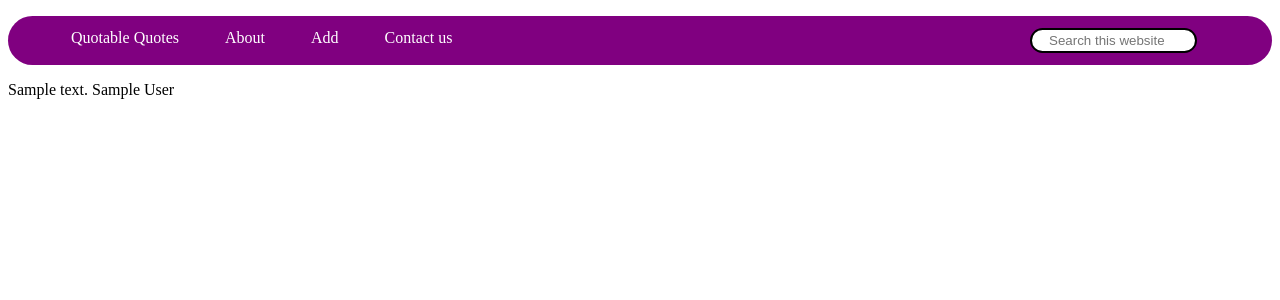
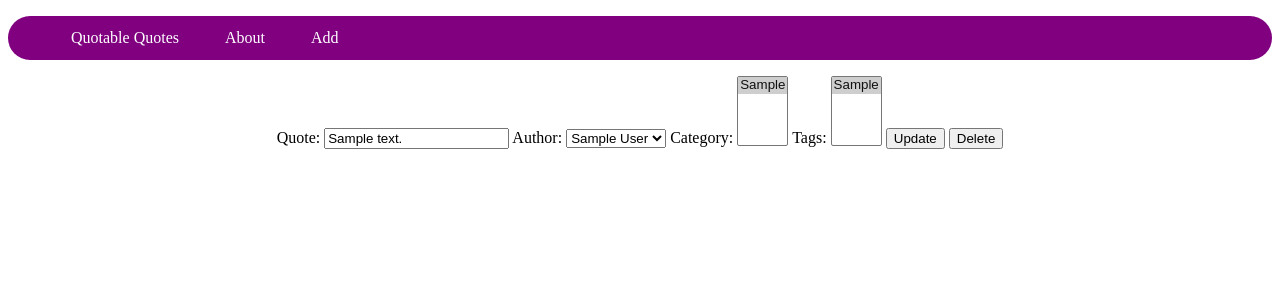
Before and after one commit to dstevens2712/Querch, a Django app: page /result/1 in a window 1280 px wide. Shown: the top 300 px of the page. Run offline with Django 4.2, Linux system fonts and the light colour scheme; tables that the repository leaves empty hold one stand-in row (values such as "Sample post").

Commit message:
updated files still need a lot of work haha

```diff
--- a/qq/quotes/forms.py
+++ b/qq/quotes/forms.py
@@ -1,5 +1,3 @@
-from asyncio import Task
-from unicodedata import category
 from django import forms
 from .models import Quote, Author, Category, Tag
 
@@ -7,18 +5,22 @@ from .models import Quote, Author, Category, Tag
 class QuoteForm(forms.ModelForm):
     class Meta:
         model = Quote
-        fields = ['text', 'author']
+        fields = ['text', 'author', 'category', 'tags']
 
     def __init__(self, *args, **kwargs):
+        authors = Author.objects.all()
         super().__init__(*args, **kwargs)
         self.fields['text'].label = 'Quote'
         self.fields['author'].label = 'Author'
-
+        self.fields['category'].label = 'Category'
+        self.fields['tags'].label = 'Tags'
+        # self.fields['author'].widget = forms.TextInput(attrs={'default' : 'Anonymous', 'required' : True, 'choice' : authors})
 
     def save(self, *args, **kwargs):
         author, create = Author.objects.get_or_create(author=self.data['author'])
         self.instance.author = author
         super().save(*args, **kwargs)
+
 
 class CategoryForm(forms.ModelForm):
     class Meta:
--- a/qq/quotes/models.py
+++ b/qq/quotes/models.py
@@ -5,7 +5,7 @@ from django.db import models
 
 class Quote(models.Model):
 
-    text = models.CharField(max_length=1000)
+    text = models.CharField(max_length=5000)
     tags = models.ManyToManyField('Tag')
     category = models.ManyToManyField('Category')
     author = models.ForeignKey('Author', on_delete = models.CASCADE, null=True, blank=True)
--- a/qq/quotes/templates/result_detail.html
+++ b/qq/quotes/templates/result_detail.html
@@ -1,9 +1,16 @@
 {% extends 'nav.html' %}
 {% block content %}
 
+<center>
+    <form action="{% url 'add' %}" method="POST">
+        {% csrf_token %}
+        {{ quote_form }}
 
-{{ quote.text }}
-{{ quote.author }}
+        <input type="submit" name="save_quote" value="Update" />
+        <input type="submit" name="delete" value="Delete" />
+    </form>
+</center>
+
 
  {% for tag in quote.tags_set.all %}
     {{ tag }}
--- a/qq/quotes/templates/results.html
+++ b/qq/quotes/templates/results.html
@@ -1,8 +1,10 @@
 {% extends 'nav.html' %}
 {% block content %}
 
+<h1>{{ category | title}}</h1>
+
     {% for quote in quotes %}
-        <li><a href="{% url 'result' quote.id %}">{{ quote.text }}</a></li>
+        <li><a href="{% url 'result' quote.id %}">{{ quote.text }}</a> - {{ quote.author }}</li>
     {% endfor %}
 
 {% endblock content %}
--- a/qq/quotes/views.py
+++ b/qq/quotes/views.py
@@ -7,11 +7,8 @@ from django.http.response import HttpResponseRedirect
 from django.urls import reverse
 
 
-
-
-
 # Create your views here.
-class Home(View):           #Get the Home page for Quotable Quotes
+class Home(View):
     def get(self, request):
         num = Quote.objects.count()
         quote_id = random.randrange(1, num)
@@ -61,9 +58,10 @@ class AddQuote(View):
             quote_form = QuoteForm(request.POST)
             if quote_form.is_valid():
                quote_form.save()
-            return HttpResponseRedirect(reverse('result', kwargs = {'quote_id' : Quote.objects.latest('pk').pk}
-            )
-            )
+            # return HttpResponseRedirect(reverse('result', kwargs = {'quote_id' : Quote.objects.latest('pk').pk}
+            return redirect('home')
+
+
 
 
 class Results(View):
@@ -84,15 +82,35 @@ class Results(View):
 
 class Result(View):
     def get(self, request, quote_id):
-        quote = Quote.objects.get(id=quote_id)
-
+        quote = Quote.objects.get(id = quote_id)
+        quote_form = QuoteForm(instance = quote)
         return render(
             request,
             template_name='result_detail.html',
             context={
-                'quote' : quote
+                'quote' : quote,
+                'quote_form' : quote_form
             }
         )
+
+    def post(self, request, quote_id):
+        '''Update or delete a quote'''
+        quote = Quote.objects.filter(id = quote_id)
+        if 'save' in request.POST:
+            form = QuoteForm(request.POST)
+            if form.is_valid():
+                quote_description = form.cleaned_data['text']
+                author = form.cleaned_data['author']
+                quote.update(text = quote_description, author = author)
+            return redirect('result')
+
+        elif 'delete' in request.POST:
+            quote.delete()
+
+            return redirect('home')
+
+
+
 
 
 
--- a/qq/templates/nav.html
+++ b/qq/templates/nav.html
@@ -29,11 +29,11 @@
         .navbar li a:hover{
             color: red
         }
-        .search{
+        /* .search{
             float: right;
             color: white;
             padding: 12px 75px;
-        }
+        } */
         .navbar input{
             border: 2px solid black;
             border-radius: 14px;
@@ -50,10 +50,10 @@
                 <li><a href="{% url 'home' %}">Quotable Quotes</a></li>
                 <li><a href="{% url 'about' %}">About</a></li>
                 <li><a href="{% url 'add' %}">Add</a></li>
-                <li><a href="#">Contact us</a></li>
+                <!-- <li><a href="#">Contact us</a></li>
                 <div class="search">
                     <input type="text" name="search" id="search" placeholder="Search this website">
-                </div>
+                </div> -->
             </ul>
         </nav>
     </header>
```
Also changed, not shown: qq/quotes/templates/add_quote.html (line endings or trailing spaces), qq/quotes/templates/index.html (line endings or trailing spaces).
